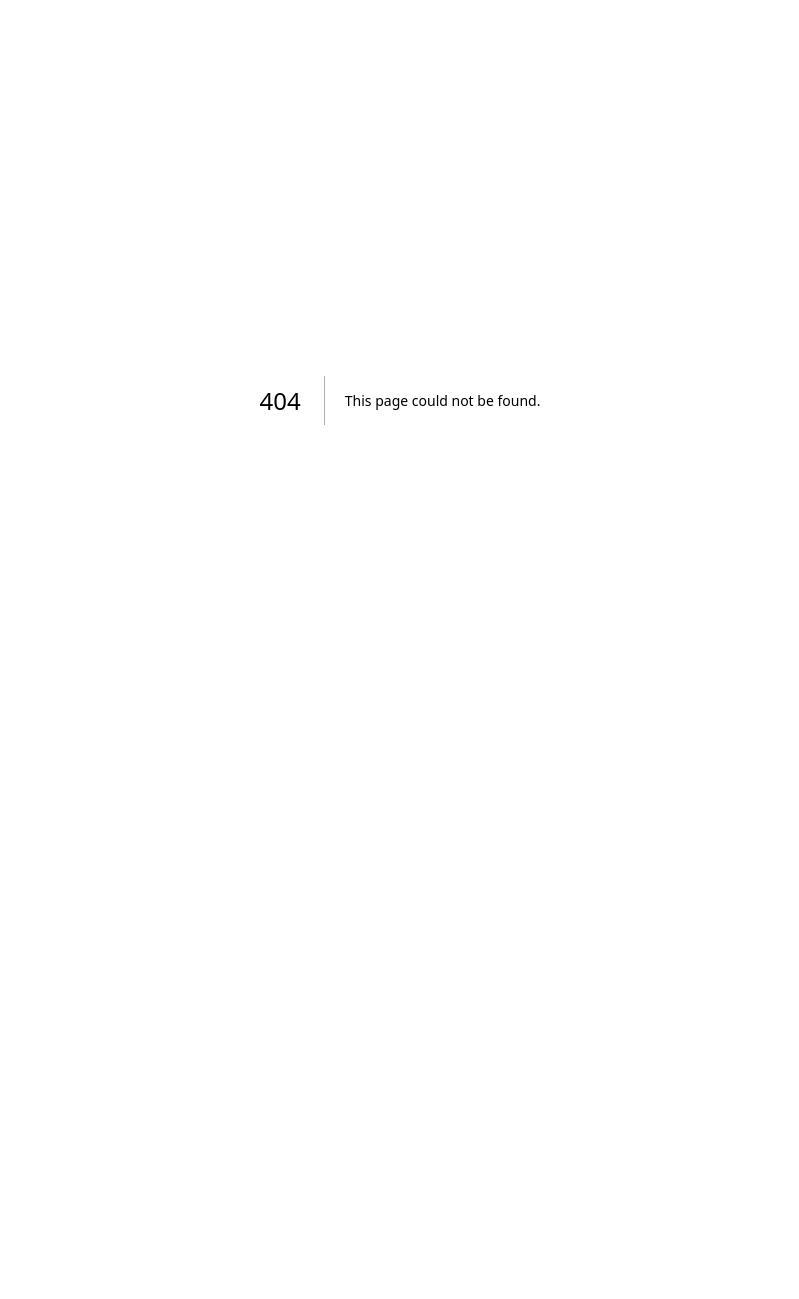
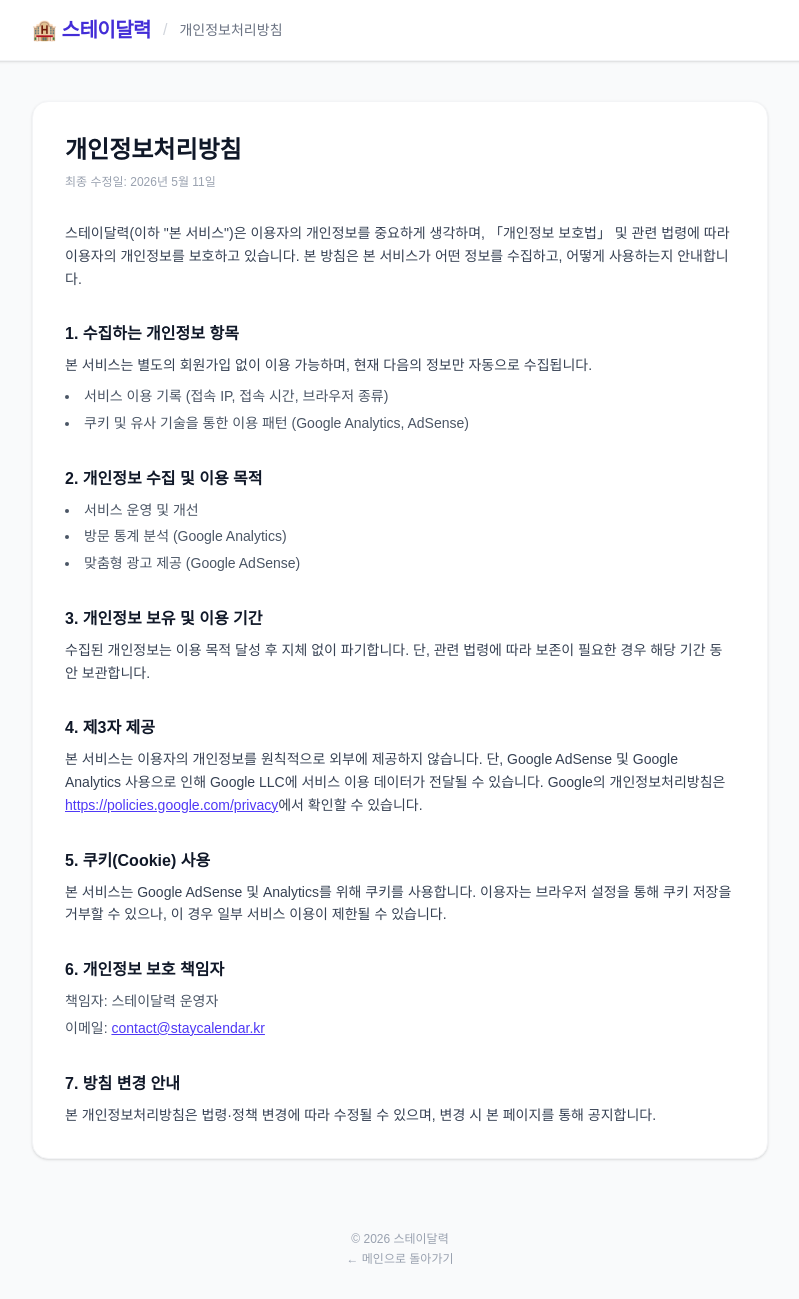
Before and after one commit to yunseon0308-gif/stay-calendar, a Next.js app: page /privacy in a window 1280 px wide. Before the commit this address had no page. Shown: the whole page, without its empty margins (240-1039 px from the left). Before the commit the page ends 800 px from the top, so only its background shows below. Built offline with nearby package versions, Linux system fonts and the light colour scheme.

Commit message:
feat: 개인정보처리방침 페이지 추가 및 푸터 링크 연결

```diff
--- a/src/app/page.tsx
+++ b/src/app/page.tsx
@@ -82,8 +82,11 @@ export default function Home() {
 
       {/* 푸터 */}
       <footer className="mt-12 border-t border-gray-100 py-6 text-center text-xs text-gray-400">
-        <p>© 2025 스테이달력 · 공유숙박업 단가관리 필수 플랫폼</p>
+        <p>© 2026 스테이달력 · 공유숙박업 단가관리 필수 플랫폼</p>
         <p className="mt-1">문의: contact@staycalendar.kr</p>
+        <p className="mt-1">
+          <a href="/privacy" className="hover:text-indigo-500 underline">개인정보처리방침</a>
+        </p>
       </footer>
     </div>
   );
--- /dev/null
+++ b/src/app/privacy/page.tsx
@@ -0,0 +1,119 @@
+import Link from 'next/link';
+
+export const metadata = {
+  title: '개인정보처리방침 | 스테이달력',
+  description: '스테이달력 개인정보처리방침',
+};
+
+export default function PrivacyPage() {
+  return (
+    <div className="min-h-screen bg-gray-50">
+      <header className="bg-white border-b border-gray-100 shadow-sm">
+        <div className="max-w-3xl mx-auto px-4 py-4 flex items-center gap-3">
+          <Link href="/" className="text-xl font-black text-indigo-700 tracking-tight">
+            🏨 스테이달력
+          </Link>
+          <span className="text-gray-300">/</span>
+          <span className="text-sm text-gray-500">개인정보처리방침</span>
+        </div>
+      </header>
+
+      <main className="max-w-3xl mx-auto px-4 py-10">
+        <div className="bg-white rounded-2xl border border-gray-100 shadow-sm p-8 space-y-8 text-sm text-gray-700 leading-relaxed">
+
+          <div>
+            <h1 className="text-2xl font-bold text-gray-900 mb-2">개인정보처리방침</h1>
+            <p className="text-gray-400 text-xs">최종 수정일: 2026년 5월 11일</p>
+          </div>
+
+          <p>
+            스테이달력(이하 "본 서비스")은 이용자의 개인정보를 중요하게 생각하며,
+            「개인정보 보호법」 및 관련 법령에 따라 이용자의 개인정보를 보호하고 있습니다.
+            본 방침은 본 서비스가 어떤 정보를 수집하고, 어떻게 사용하는지 안내합니다.
+          </p>
+
+          <section>
+            <h2 className="text-base font-bold text-gray-900 mb-2">1. 수집하는 개인정보 항목</h2>
+            <p>본 서비스는 별도의 회원가입 없이 이용 가능하며, 현재 다음의 정보만 자동으로 수집됩니다.</p>
+            <ul className="mt-2 space-y-1 list-disc list-inside text-gray-600">
+              <li>서비스 이용 기록 (접속 IP, 접속 시간, 브라우저 종류)</li>
+              <li>쿠키 및 유사 기술을 통한 이용 패턴 (Google Analytics, AdSense)</li>
+            </ul>
+          </section>
+
+          <section>
+            <h2 className="text-base font-bold text-gray-900 mb-2">2. 개인정보 수집 및 이용 목적</h2>
+            <ul className="space-y-1 list-disc list-inside text-gray-600">
+              <li>서비스 운영 및 개선</li>
+              <li>방문 통계 분석 (Google Analytics)</li>
+              <li>맞춤형 광고 제공 (Google AdSense)</li>
+            </ul>
+          </section>
+
+          <section>
+            <h2 className="text-base font-bold text-gray-900 mb-2">3. 개인정보 보유 및 이용 기간</h2>
+            <p>
+              수집된 개인정보는 이용 목적 달성 후 지체 없이 파기합니다.
+              단, 관련 법령에 따라 보존이 필요한 경우 해당 기간 동안 보관합니다.
+            </p>
+          </section>
+
+          <section>
+            <h2 className="text-base font-bold text-gray-900 mb-2">4. 제3자 제공</h2>
+            <p>
+              본 서비스는 이용자의 개인정보를 원칙적으로 외부에 제공하지 않습니다.
+              단, Google AdSense 및 Google Analytics 사용으로 인해 Google LLC에
+              서비스 이용 데이터가 전달될 수 있습니다.
+              Google의 개인정보처리방침은{' '}
+              <a
+                href="https://policies.google.com/privacy"
+                target="_blank"
+                rel="noopener noreferrer"
+                className="text-indigo-600 underline"
+              >
+                https://policies.google.com/privacy
+              </a>
+              에서 확인할 수 있습니다.
+            </p>
+          </section>
+
+          <section>
+            <h2 className="text-base font-bold text-gray-900 mb-2">5. 쿠키(Cookie) 사용</h2>
+            <p>
+              본 서비스는 Google AdSense 및 Analytics를 위해 쿠키를 사용합니다.
+              이용자는 브라우저 설정을 통해 쿠키 저장을 거부할 수 있으나,
+              이 경우 일부 서비스 이용이 제한될 수 있습니다.
+            </p>
+          </section>
+
+          <section>
+            <h2 className="text-base font-bold text-gray-900 mb-2">6. 개인정보 보호 책임자</h2>
+            <ul className="space-y-1 text-gray-600">
+              <li>책임자: 스테이달력 운영자</li>
+              <li>
+                이메일:{' '}
+                <a href="mailto:contact@staycalendar.kr" className="text-indigo-600 underline">
+                  contact@staycalendar.kr
+                </a>
+              </li>
+            </ul>
+          </section>
+
+          <section>
+            <h2 className="text-base font-bold text-gray-900 mb-2">7. 방침 변경 안내</h2>
+            <p>
+              본 개인정보처리방침은 법령·정책 변경에 따라 수정될 수 있으며,
+              변경 시 본 페이지를 통해 공지합니다.
+            </p>
+          </section>
+
+        </div>
+      </main>
+
+      <footer className="mt-8 pb-8 text-center text-xs text-gray-400">
+        <p>© 2026 스테이달력</p>
+        <Link href="/" className="mt-1 block hover:text-indigo-500">← 메인으로 돌아가기</Link>
+      </footer>
+    </div>
+  );
+}
```
